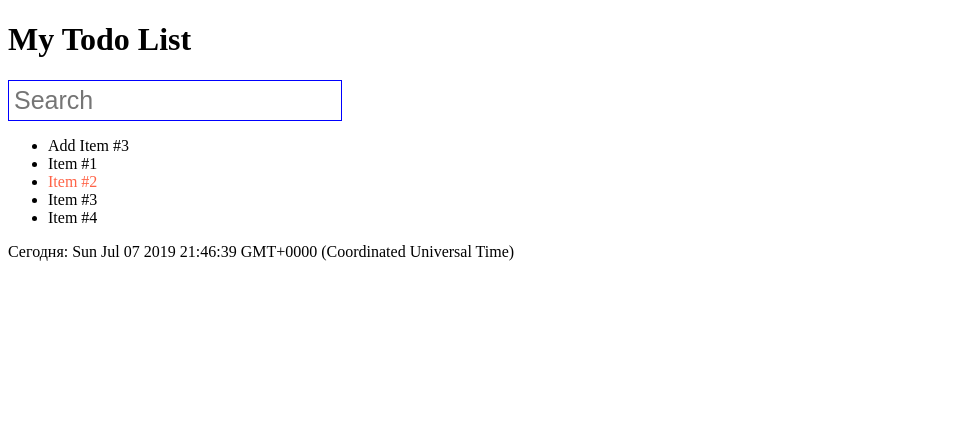
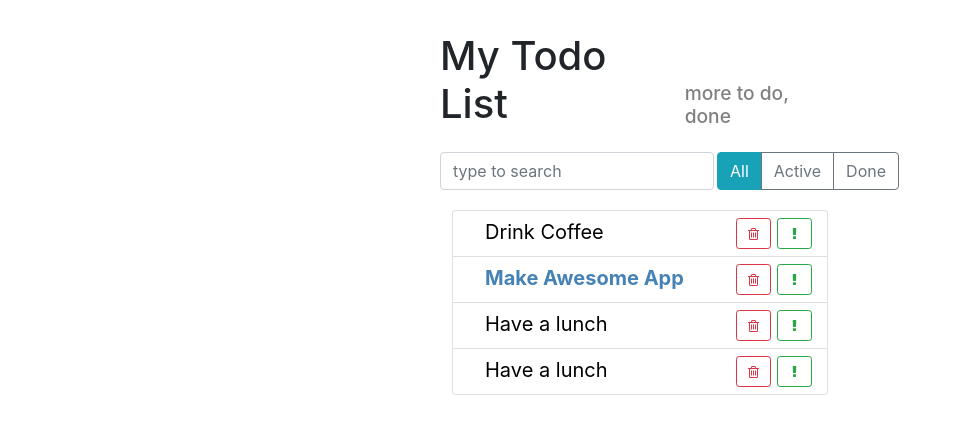
Before and after one commit to ma1ex/TODO-React-App, a React app: page / in a window 1280 px wide. Shown: the whole page, without its empty margins (0-954 px from the left). Built offline with nearby package versions, Linux system fonts and the light colour scheme.

Commit message:
Added all controls. Styling components.

```diff
--- a/public/index.html
+++ b/public/index.html
@@ -3,6 +3,10 @@
   <head>
     <meta charset="utf-8" />
     <meta name="viewport" content="width=device-width, initial-scale=1" />
+
+    <link rel="stylesheet" href="https://stackpath.bootstrapcdn.com/bootstrap/4.3.1/css/bootstrap.min.css" integrity="sha384-ggOyR0iXCbMQv3Xipma34MD+dH/1fQ784/j6cY/iJTQUOhcWr7x9JvoRxT2MZw1T" crossorigin="anonymous">
+    <link rel="stylesheet" href="https://stackpath.bootstrapcdn.com/font-awesome/4.7.0/css/font-awesome.min.css" crossorigin="anonymous">
+
 
     <title>Todo App</title>
 
--- /dev/null
+++ b/src/components/app-header.css
@@ -0,0 +1,12 @@
+.app-header {
+    align-items: flex-end;
+}
+
+.app-header h1 {
+    flex-grow: 1;
+}
+
+.app-header h2 {
+    font-size: 1.2rem;
+    color: grey;
+}
--- a/src/components/app-header.js
+++ b/src/components/app-header.js
@@ -1,8 +1,16 @@
 import React from 'react';
 
+import './app-header.css';
+
 // React Component
-const AppHeader = () => {
-    return <h1>My Todo List</h1>;
+const AppHeader = ({toDo, done}) => {
+    return (
+        <div className="app-header d-flex">
+            <h1>My Todo List</h1>
+            <h2>{toDo} more to do, {done} done</h2>
+        </div>
+
+    );
 };
 
 export default AppHeader;
--- /dev/null
+++ b/src/components/item-status-filter.js
@@ -0,0 +1,15 @@
+import React from 'react';
+
+import './item-status-filter.css';
+
+const ItemStatusFilter = () => {
+    return (
+        <div className = "btn-group">
+            <button type = "button" className = "btn btn-info">All</button>
+            <button type = "button" className = "btn btn-outline-secondary">Active</button>
+            <button type = "button" className = "btn btn-outline-secondary">Done</button>
+        </div>
+    );
+};
+
+export default ItemStatusFilter;
--- /dev/null
+++ b/src/components/search-panel.css
@@ -0,0 +1,5 @@
+.search-input {
+    width: auto;
+    flex-grow: 1;
+    margin-right: 3px;
+}
--- a/src/components/search-panel.js
+++ b/src/components/search-panel.js
@@ -1,16 +1,13 @@
 import React from 'react';
+
+import './search-panel.css';
 
 // React Component
 const SearchPanel = () => {
-    // Attributes
-    const style = {
-        fontSize: '25px',
-        color: 'blue',
-        padding: '5px'
-    };
-    const placeholder = 'Search';
-
-    return <input className="input-search" style={style} placeholder={placeholder} />;
+    return (
+        <input type="text" className="form-control search-input"
+            placeholder="type to search" />
+    );
 };
 
 export default SearchPanel;
--- /dev/null
+++ b/src/components/todo-list-item.css
@@ -0,0 +1,24 @@
+.todo-list-item {
+    font-size: 1.25rem;
+}
+
+.todo-list-item button {
+    width: 35px;
+    margin: 3px;
+}
+
+.todo-list-item-label {
+    margin-left: 1.25rem;
+    line-height: 35px;
+    cursor: pointer;
+    user-select: none;
+}
+
+.todo-list-item.done .todo-list-item-label {
+    text-decoration: line-through;
+}
+
+.todo-list-item.important .todo-list-item-label {
+    font-weight: bold;
+    color: steelblue;
+}
--- a/src/components/todo-list-item.js
+++ b/src/components/todo-list-item.js
@@ -1,12 +1,26 @@
 import React from 'react';
+
+import './todo-list-item.css';
 
 const TodoListItem = ( {label, important = false} ) => {
     const style = {
-        color: important ? 'tomato' : 'black'
+        color: important ? 'steelblue' : 'black',
+        fontWeight: important ? 'bold' : 'normal'
     };
 
     return (
-        <span style={style}>{ label }</span>
+        <span className="todo-list-item">
+            <span className="todo-list-item-label" style={style}>
+                { label }
+            </span>
+
+            <button type="button" className="btn btn-outline-success btn-sm float-right">
+                <i className="fa fa-exclamation" />
+            </button>
+            <button type="button" className="btn btn-outline-danger btn-sm float-right">
+                <i className="fa fa-trash-o" />
+            </button>
+        </span>
     )
 };
 
--- /dev/null
+++ b/src/components/todo-list.css
@@ -0,0 +1,3 @@
+.todo-list, .list-group-item {
+    padding: .25rem .75rem;
+}
--- a/src/components/todo-list.js
+++ b/src/components/todo-list.js
@@ -1,21 +1,25 @@
 import React from 'react';
 
 import TodoListItem from './todo-list-item';
+import './todo-list.css';
 
 // React Component
-const TodoList = () => {
-    // Variables
-    const items = ['Item #1', 'Item #2', 'Item #3', 'Item #4'];
-    // React Element
-    const reactElement = <li>Add Item #3</li>;
+const TodoList = ( {todos} ) => {
+    //
+    const elements = todos.map( (item) => {
+        // Деструктуризация массива поэлементно на id и всё остальное
+        const { id, ...itemProps } = item;
+
+        return (
+            <li key={ id } className="list-group-item">
+                <TodoListItem {...itemProps} />
+            </li>
+        );
+    });
 
     return (
-        <ul>
-            { reactElement }
-            <li><TodoListItem label={ items[0] } /></li>
-            <li><TodoListItem label={ items[1] } important /></li>
-            <li><TodoListItem label={ items[2] } /></li>
-            <li><TodoListItem label={ items[3] } /></li>
+        <ul className="list-group todo-list">
+            { elements }
         </ul>
     );
 };
--- /dev/null
+++ b/src/index.css
@@ -0,0 +1,8 @@
+.todo-app {
+    margin: 2rem auto 0 auto;
+    max-width: 400px;
+}
+
+.top-panel {
+    margin: 1rem 0;
+}
--- a/src/index.js
+++ b/src/index.js
@@ -4,20 +4,32 @@ import ReactDOM from 'react-dom';
 import AppHeader from './components/app-header';
 import SearchPanel from './components/search-panel';
 import TodoList from './components/todo-list';
+import ItemStatusFilter from './components/item-status-filter';
+
+import './index.css';
 
 // Main Component
 const App = () => {
-    // React Element with Object
-    const date = <span>Сегодня: { new Date().toString() }</span>;
+
+    // Основные данные приложения
+    const todoData = [
+        { label: 'Drink Coffee', important: false, id: 1 },
+        { label: 'Make Awesome App', important: true, id: 2 },
+        { label: 'Have a lunch', important: false, id: 3 },
+        { label: 'Have a lunch', important: false, id: 4 }
+    ];
 
     return (
-    <div>
-        <AppHeader />
-        <SearchPanel />
-        <TodoList />
-        { date }
-    </div>
-)};
+        <div className="todo-app">
+            <AppHeader />
+            <div className="top-panel d-flex">
+                <SearchPanel />
+                <ItemStatusFilter />
+            </div>
+            <TodoList todos={ todoData } />
+        </div>
+    )
+};
 
 // Render React App
 ReactDOM.render(<App />, document.getElementById('root'));
```
Also changed, not shown: src/components/item-status-filter.css (added), 1 other file.
